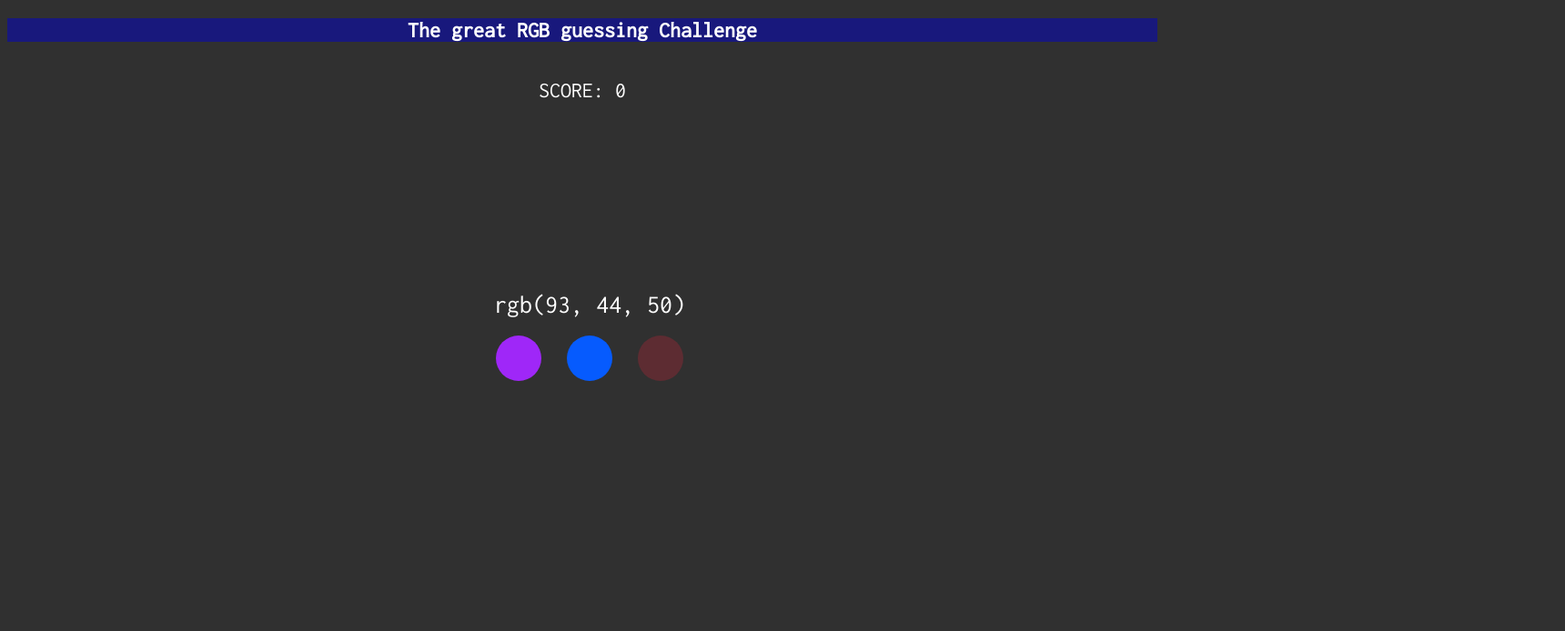
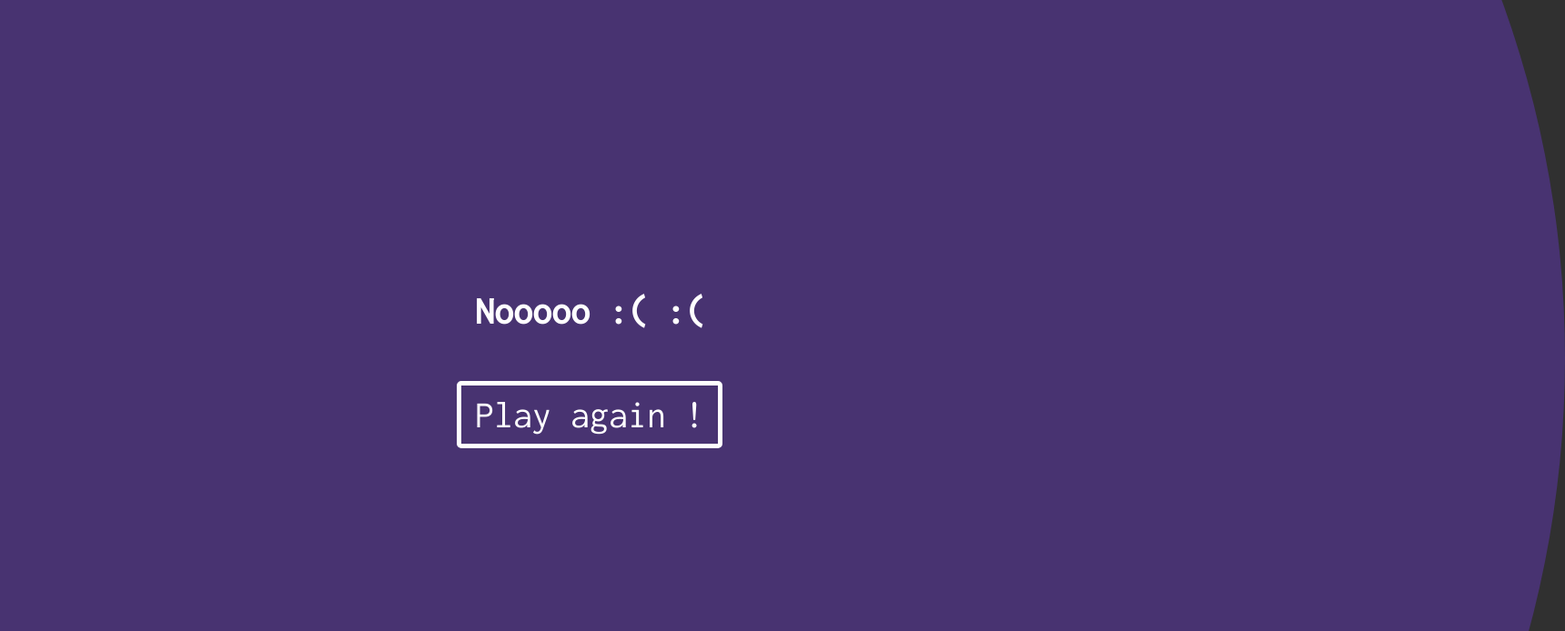
Before and after one commit to pabloum/rgb-challenge, a plain HTML site: page index.html in a window 1280 px wide. Both pictures are taken after a click on the element 569 px from the left and 394 px from the top of the page. Shown: the top 694 px of the page at 91% size, 1720 px wide, since content can reach past the window. Drawn offline with nearby package versions, Linux system fonts and the light colour scheme.

Commit message:
Game finished

```diff
--- a/index.html
+++ b/index.html
@@ -26,6 +26,20 @@
       </div>
     </div>
 
+    <div class="result won">
+      <span>CORRECT!</span>
+      <div class="close">
+        <a href="#">Next! </a>
+      </div>
+    </div>
+
+    <div class="result lost">
+      <span>Nooooo :( :(</span>
+      <div class="close">
+        <a href="#">Play again !</a>
+      </div>
+    </div>
+
     <script src="https://ajax.googleapis.com/ajax/libs/jquery/3.3.1/jquery.min.js"></script>
     <script type="text/javascript" src="js/app.js"></script>
   </body>
--- a/js/app.js
+++ b/js/app.js
@@ -6,6 +6,12 @@ $(document).ready(function() {
 
   //enlaza el click de los círculos.
   $('.option').on("click", guess);
+
+  $('.close a').on('click', function() {
+    $('.result').hide();
+    $('.option').removeClass("scale");
+    game();
+  });
 
 });
 
@@ -27,18 +33,18 @@ function game() {
 }
 
 function guess() {
+  $(this).addClass('scale');
+
   var index = $('.option').index(this);
 
   if (index == correct) {
-    alert("Very well");
-    // var score = $(".score span").text();
+    $(".result.won").show();
     ++score;
   } else {
-    alert("Too bad");
+    $(".result.lost").show();
     score = 0;
   }
   $(".score span").text(score);
-  game();
 
 }
 
--- a/styles/master.css
+++ b/styles/master.css
@@ -35,4 +35,36 @@ body {
   border-radius: 50%;
   cursor: pointer;
   margin: 20px 10px;
+  transition: all 0.45s ease;
 }
+
+
+
+.option.scale{
+  transform: scale(46);
+}
+
+.result{
+  display: none;
+  position: absolute;
+  top: 40%;
+  width: 100%;
+}
+
+.result span {
+  font-size: 42px;
+  font-weight: bold;
+}
+
+.result .close{
+  margin-top: 70px;
+}
+
+.result .close a {
+  color: white;
+  font-size: 42px;
+  text-decoration: none; /*link no subrayado*/
+  border: 5px solid white;
+  padding: 10px 15px;
+  border-radius: 5px;
+}
```
